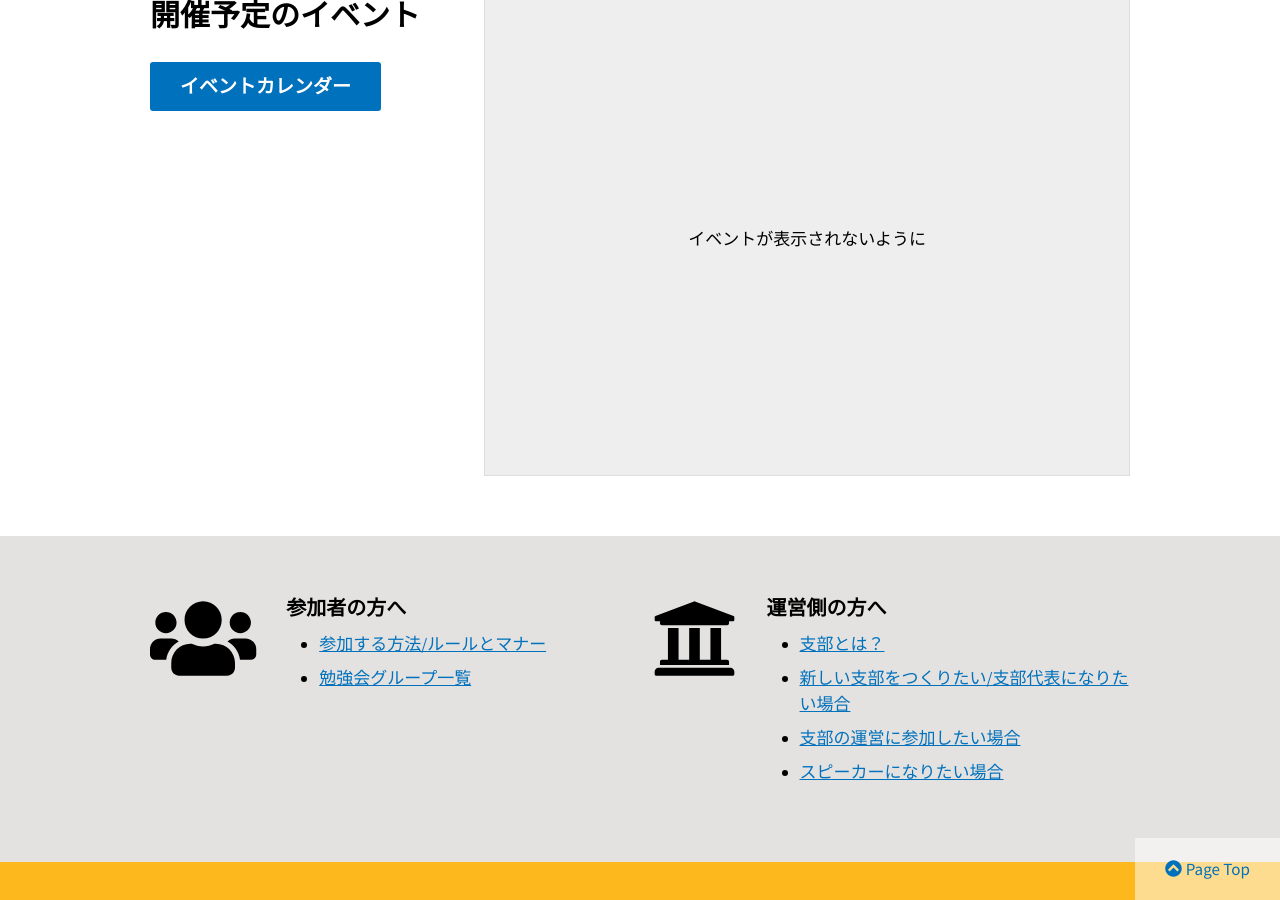
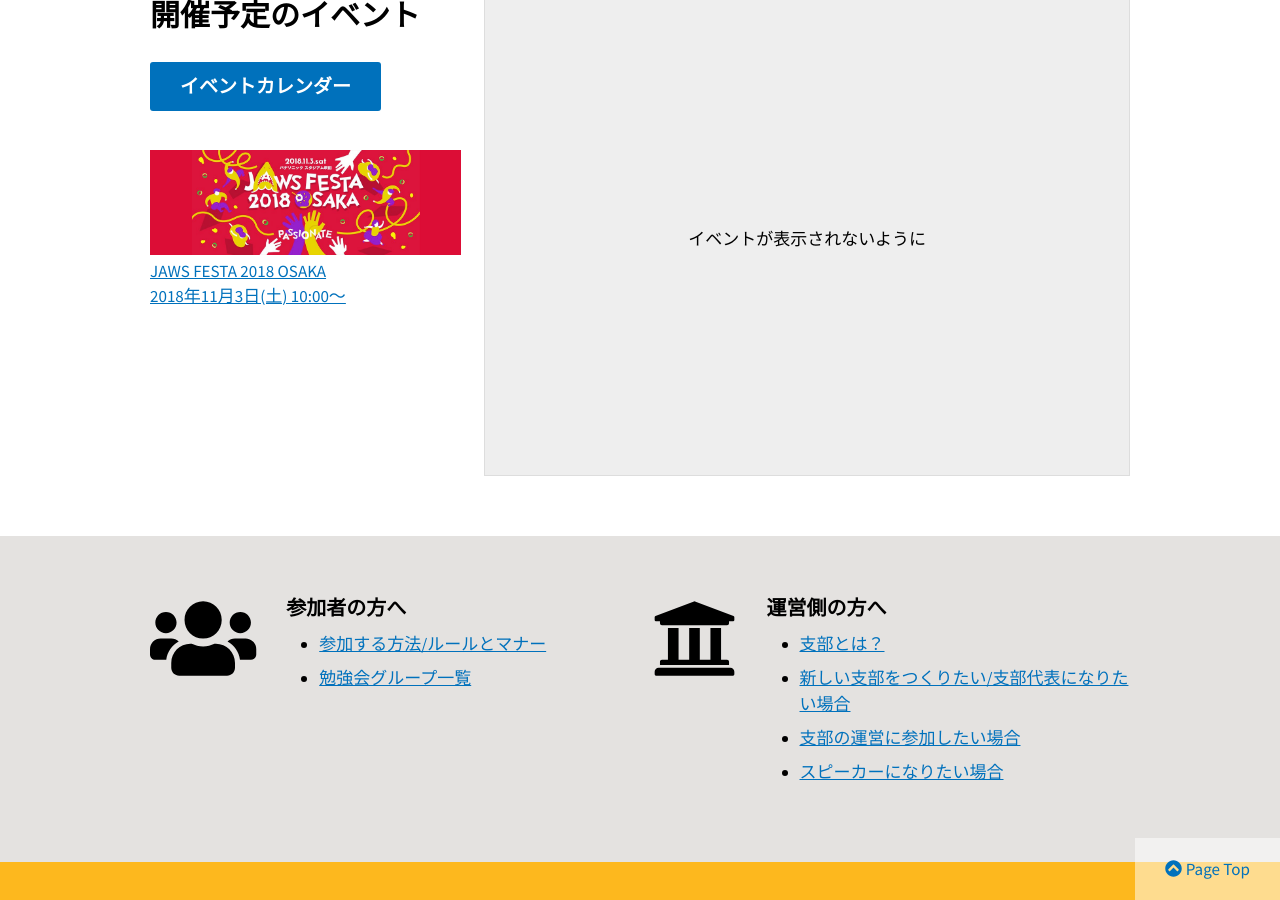
Before and after one commit to jaws-ug/jaws-ug.jp, a Jekyll site: the page built from index.md, in a window 1280 px wide and 900 px high, scrolled down 842 px. Built offline with Jekyll 4.4.1, drawn with Linux system fonts in a browser that asks for light colours; nearby versions of some CDN libraries; comment, search, counter and statistics services are not loaded.

Commit message:
Add JAWS FESTA 2018 OSAKA banner

```diff
--- a/_includes/banner.html
+++ b/_includes/banner.html
@@ -1 +1,3 @@
 <!-- イベントバナー掲載エリア -->
+<div><a href="https://jft2018.jaws-ug.jp/" target="_blank"><img src="{{ site.baseurl }}/assets/images/site-cover/jawsfesta2018.png" alt="JAWS FESTA 2018 OSAKA" width="950" height="320" /><br>
+JAWS FESTA 2018 OSAKA<br>2018年11月3日(土) 10:00〜</a></div>
```
Also changed, not shown: assets/images/site-cover/jawsfesta2018.png (added).
